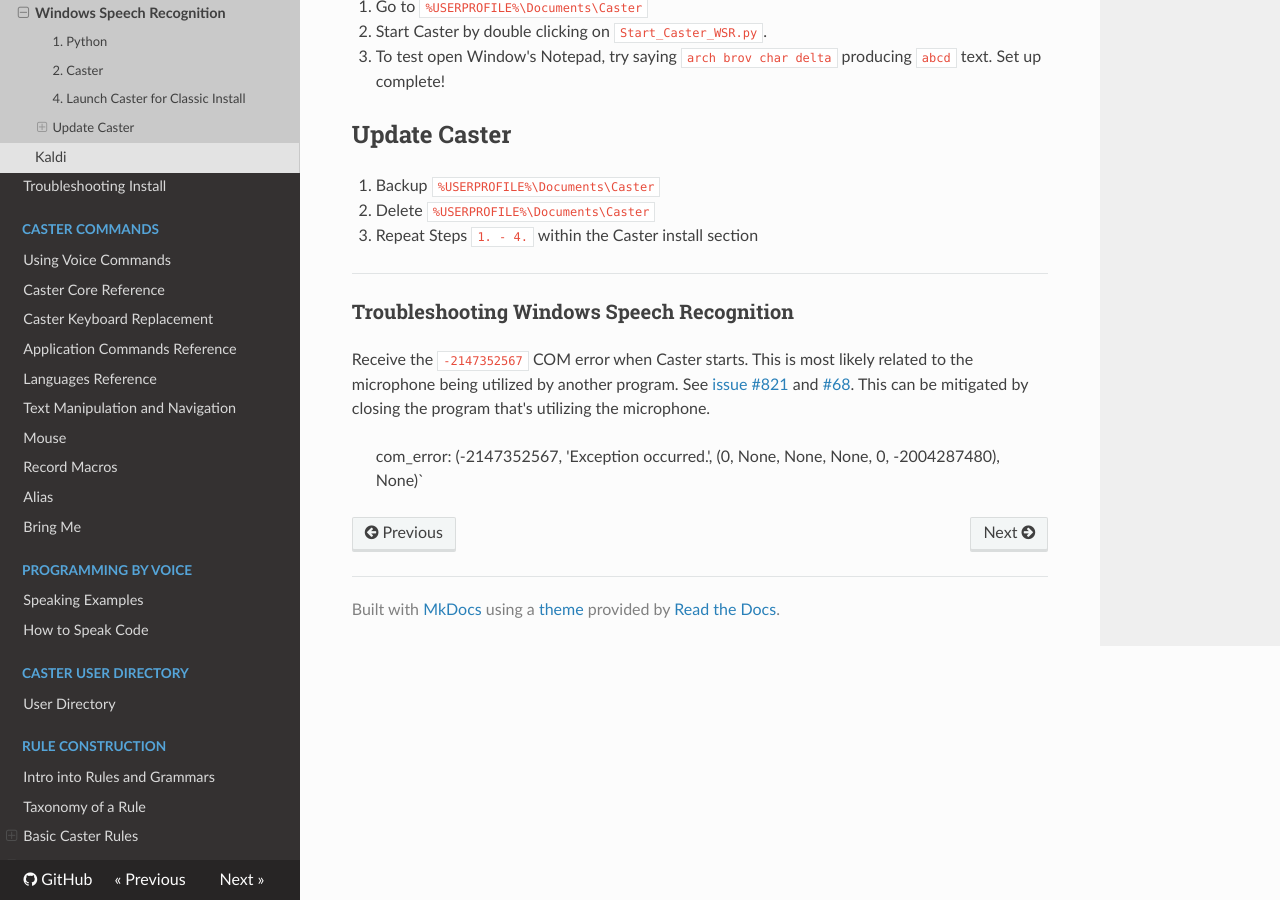
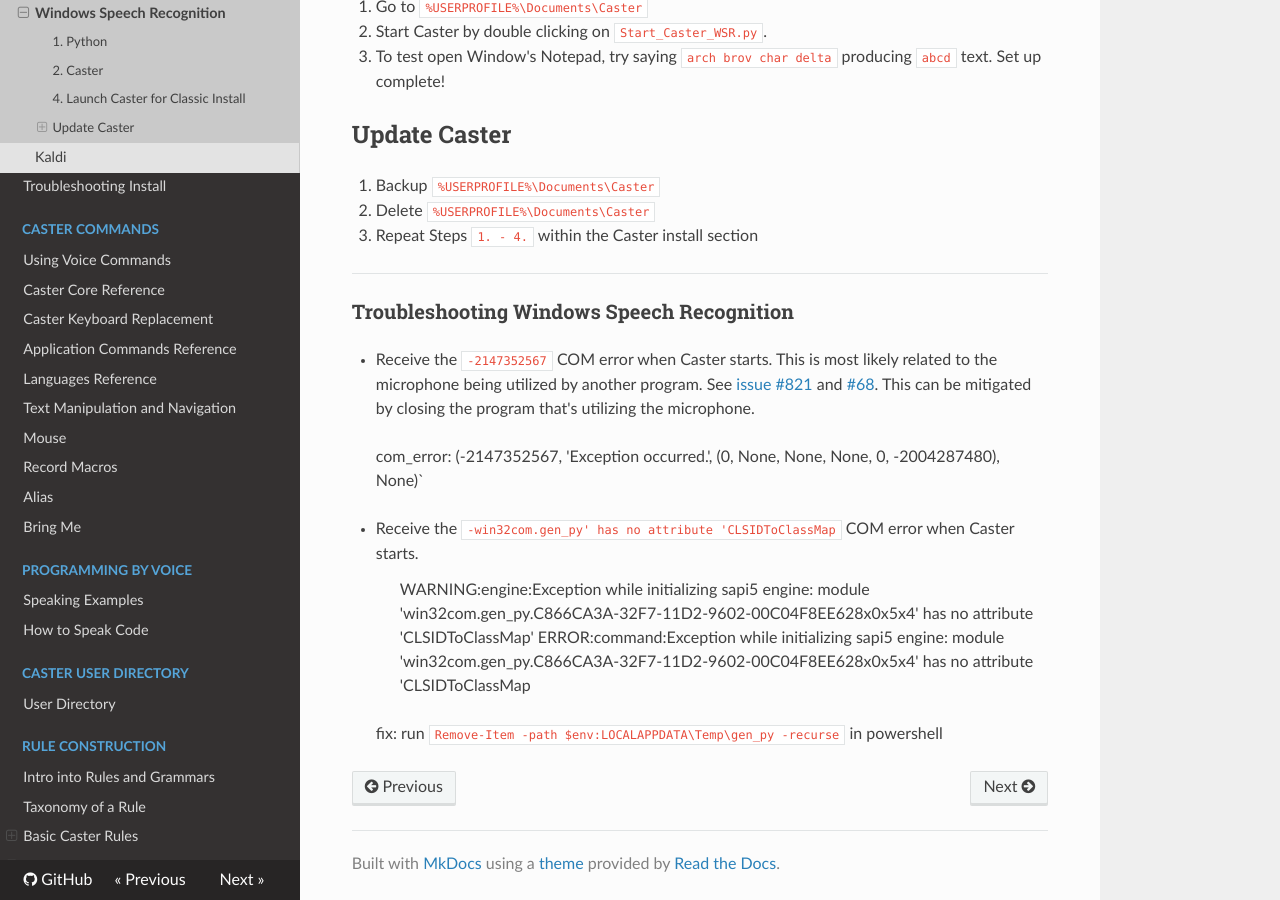
Before and after one commit to dictation-toolbox/Caster, an MkDocs documentation site: the page built from docs/readthedocs/Installation/Windows/Windows_Speech_Recognition.md, in a window 1280 px wide and 900 px high, scrolled down 783 px. Built offline with MkDocs 1.6.1, drawn with Linux system fonts in a browser that asks for light colours; nearby versions of some CDN libraries; comment, search, counter and statistics services are not loaded.

Commit message:
Add COM error troubleshooting to WSR

```diff
--- a/docs/readthedocs/Installation/Windows/Windows_Speech_Recognition.md
+++ b/docs/readthedocs/Installation/Windows/Windows_Speech_Recognition.md
@@ -35,6 +35,13 @@ Caster currently supports Windows Speech Recognition (WSR) on Microsoft Windows
 
 ### Troubleshooting Windows Speech Recognition
 
-Receive the `-2147352567` COM error when Caster starts. This is most likely related to the microphone being utilized by another program. See [issue #821](https://github.com/dictation-toolbox/Caster/issues/821) and [#68](https://github.com/dictation-toolbox/Caster/issues/68).  This can be mitigated by closing the program that's utilizing the microphone.
+- Receive the `-2147352567` COM error when Caster starts. This is most likely related to the microphone being utilized by another program. See [issue #821](https://github.com/dictation-toolbox/Caster/issues/821) and [#68](https://github.com/dictation-toolbox/Caster/issues/68).  This can be mitigated by closing the program that's utilizing the microphone.
 
    > com_error: (-2147352567, 'Exception occurred.', (0, None, None, None, 0, -2004287480), None)`
+
+- Receive the `-win32com.gen_py' has no attribute 'CLSIDToClassMap` COM error when Caster starts.
+
+      > WARNING:engine:Exception while initializing sapi5 engine: module 'win32com.gen_py.C866CA3A-32F7-11D2-9602-00C04F8EE628x0x5x4' has no attribute 'CLSIDToClassMap'
+      > ERROR:command:Exception while initializing sapi5 engine: module 'win32com.gen_py.C866CA3A-32F7-11D2-9602-00C04F8EE628x0x5x4' has no attribute 'CLSIDToClassMap
+
+   > fix: run `Remove-Item -path $env:LOCALAPPDATA\Temp\gen_py -recurse` in powershell
```
